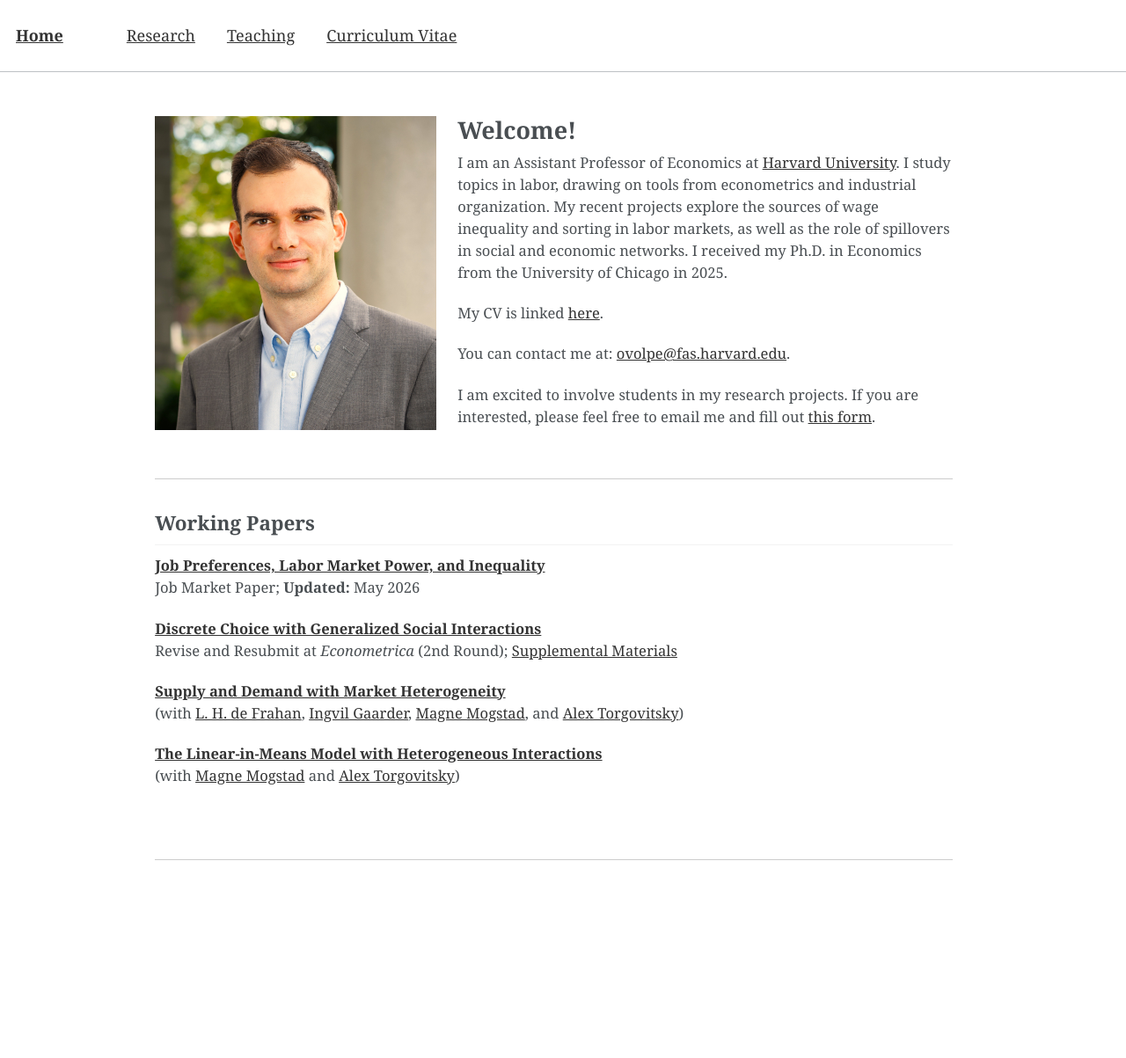
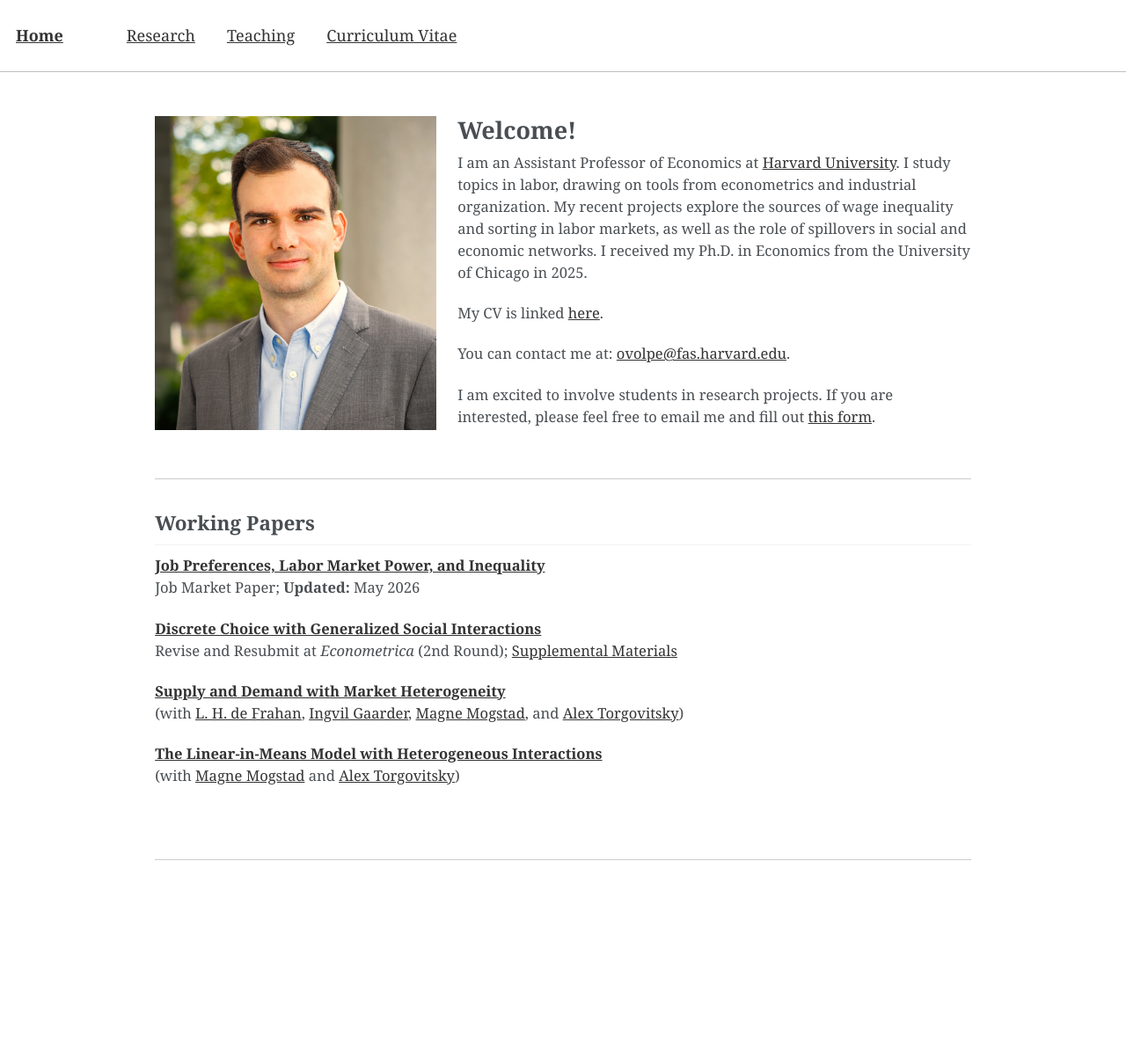
Before and after one commit to ovolpe/ovolpe.github.io, a Jekyll site: the page built from _pages/about.md, in a window 1280 px wide. Shown: the whole page at 88% size. Built offline with Jekyll 4.4.1, drawn with Linux system fonts in a browser that asks for light colours.

Commit message:
Refine About line break

```diff
--- a/_pages/about.md
+++ b/_pages/about.md
@@ -19,7 +19,7 @@ redirect_from:
 
     <p>You can contact me at: <a href="mailto:ovolpe@fas.harvard.edu">ovolpe@fas.harvard.edu</a>.</p>
 
-    <p>I am excited to involve students in my research projects. If you are interested, please feel free to email me and fill out <a href="https://forms.gle/pkjh1iUREUHGBe8G6">this form</a>.</p>
+    <p>I am excited to involve students in research projects. If you are <span class="profile-intro__interest-line">interested, please feel free to email me and fill out <a href="https://forms.gle/pkjh1iUREUHGBe8G6">this form</a>.</span></p>
   </div>
 </div>
 
--- a/_sass/_page.scss
+++ b/_sass/_page.scss
@@ -20,7 +20,7 @@
   @include breakpoint($large) {
     @include span(11 of 12 last);
     @include prefix(0.5 of 12);
-    @include suffix(1.7 of 12);
+    @include suffix(1.5 of 12);
   }
 
   .page__inner-wrap {
--- a/assets/css/main.scss
+++ b/assets/css/main.scss
@@ -71,9 +71,17 @@ a:hover {
   margin-top: 0;
 }
 
+.profile-intro__interest-line {
+  display: block;
+}
+
 @media (max-width: 560px) {
   .profile-intro {
     grid-template-columns: 1fr;
     gap: 20px;
   }
+
+  .profile-intro__interest-line {
+    display: inline;
+  }
 }
```
